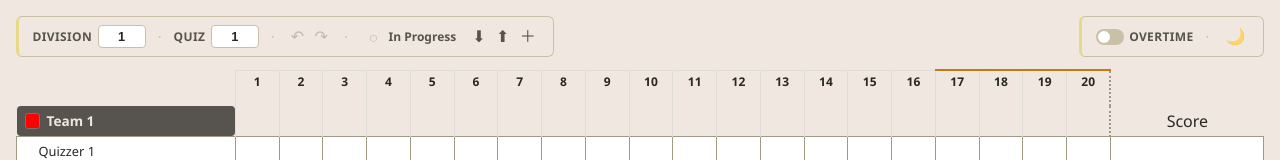
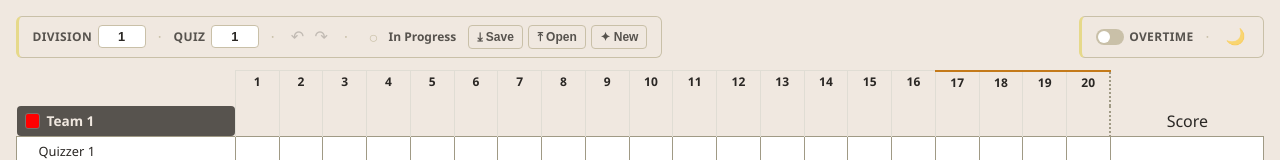
Before and after one commit to TommyAmberson/qzr-sheet, a Vue app: page / in a window 1280 px wide. Shown: the top 160 px of the page. Built offline with nearby package versions, Linux system fonts and the light colour scheme; the HTML template or start-up script is replaced by a standard one.

Commit message:
feat: add Ctrl+S/O/N keyboard shortcuts for file actions
Register a capture-phase keydown listener in App.vue so Ctrl+S (save),
Ctrl+O (open), and Ctrl+N (new) fire before useKeyboardNav's bubble-phase
handler. Update button tooltips to show the shortcuts.

```diff
--- a/src/App.vue
+++ b/src/App.vue
@@ -1,4 +1,5 @@
 <script setup lang="ts">
+import { onMounted, onUnmounted } from 'vue'
 import Scoresheet from './components/Scoresheet.vue'
 
 function onDownload() {
@@ -12,6 +13,23 @@ function onUpload() {
 function onNew() {
   // TODO Phase 2: confirm + reset store to defaults
 }
+
+function onFileShortcut(event: KeyboardEvent) {
+  if (!event.ctrlKey && !event.metaKey) return
+  if (event.key === 's' || event.key === 'S') {
+    event.preventDefault()
+    onDownload()
+  } else if (event.key === 'o' || event.key === 'O') {
+    event.preventDefault()
+    onUpload()
+  } else if (event.key === 'n' || event.key === 'N') {
+    event.preventDefault()
+    onNew()
+  }
+}
+
+onMounted(() => document.addEventListener('keydown', onFileShortcut, { capture: true }))
+onUnmounted(() => document.removeEventListener('keydown', onFileShortcut, { capture: true }))
 </script>
 
 <template>
--- a/src/components/Scoresheet.vue
+++ b/src/components/Scoresheet.vue
@@ -286,9 +286,9 @@ function colGroupClass(colIdx: number): string {
           }}</span>
         </span>
         <div class="meta-field meta-field--file">
-          <button title="Download quiz as JSON" @click="$emit('download')">⬇</button>
-          <button title="Open quiz from JSON file" @click="$emit('upload')">⬆</button>
-          <button title="New quiz" @click="$emit('new')">＋</button>
+          <button title="Save quiz as JSON (Ctrl+S)" @click="$emit('download')">⤓ Save</button>
+          <button title="Open quiz from JSON file (Ctrl+O)" @click="$emit('upload')">⤒ Open</button>
+          <button title="New quiz (Ctrl+N)" @click="$emit('new')">✦ New</button>
         </div>
       </div>
       <div class="quiz-meta quiz-meta--right">
@@ -898,24 +898,30 @@ function colGroupClass(colIdx: number): string {
   cursor: default;
 }
 
-/* File action buttons (download, upload, new) */
+/* File action buttons (save, open, new) */
 .meta-field--file {
   display: inline-flex;
-  gap: 0.15rem;
+  gap: 0.35rem;
 }
 .meta-field--file button {
   background: none;
-  border: none;
+  border: 1px solid var(--color-meta-accent);
   cursor: pointer;
   color: var(--color-text-muted);
-  font-size: 1rem;
+  font-size: 0.75rem;
+  font-weight: 600;
   line-height: 1;
-  padding: 0.1rem 0.25rem;
+  padding: 0.3rem 0.5rem;
   border-radius: 4px;
-  transition: color 0.15s;
+  transition:
+    color 0.15s,
+    border-color 0.15s,
+    background 0.15s;
 }
 .meta-field--file button:hover {
   color: var(--color-text);
+  border-color: var(--color-text-faint);
+  background: var(--color-border-alt);
 }
 
 /* Theme toggle */
```
